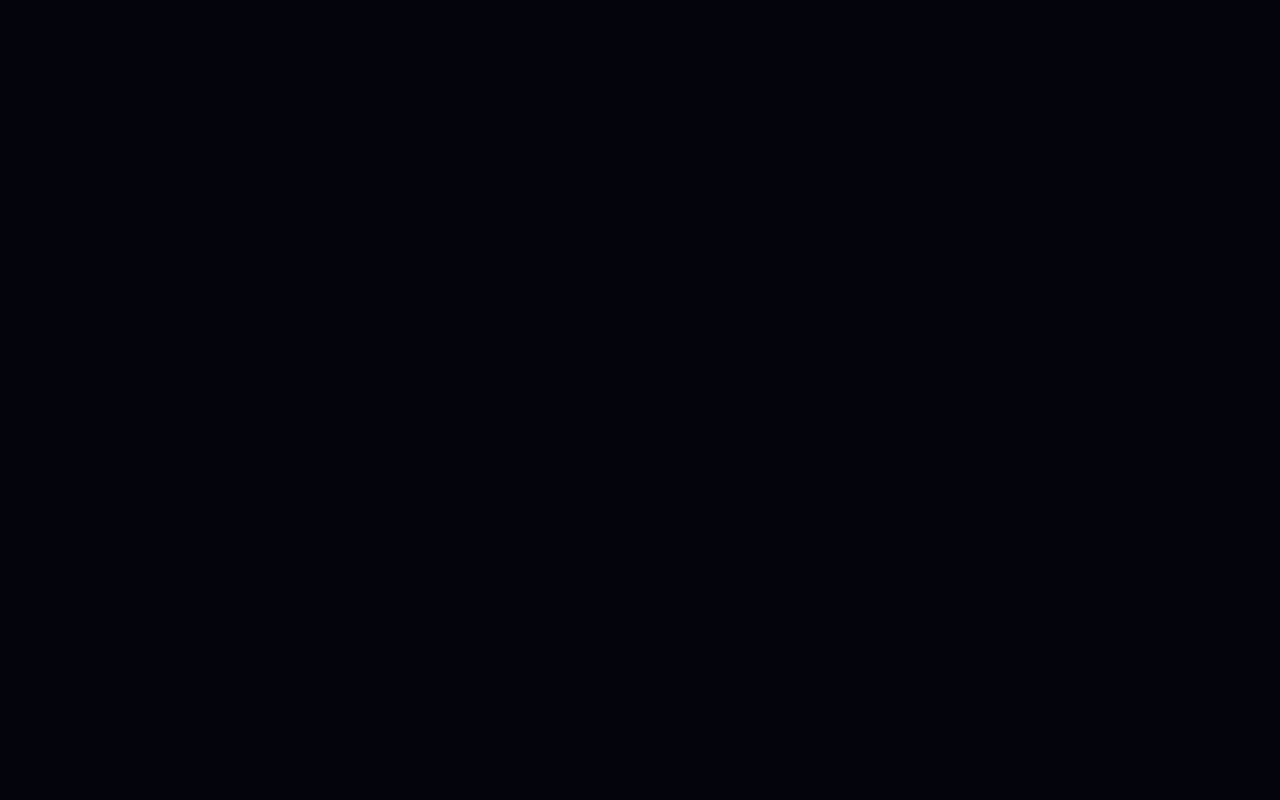
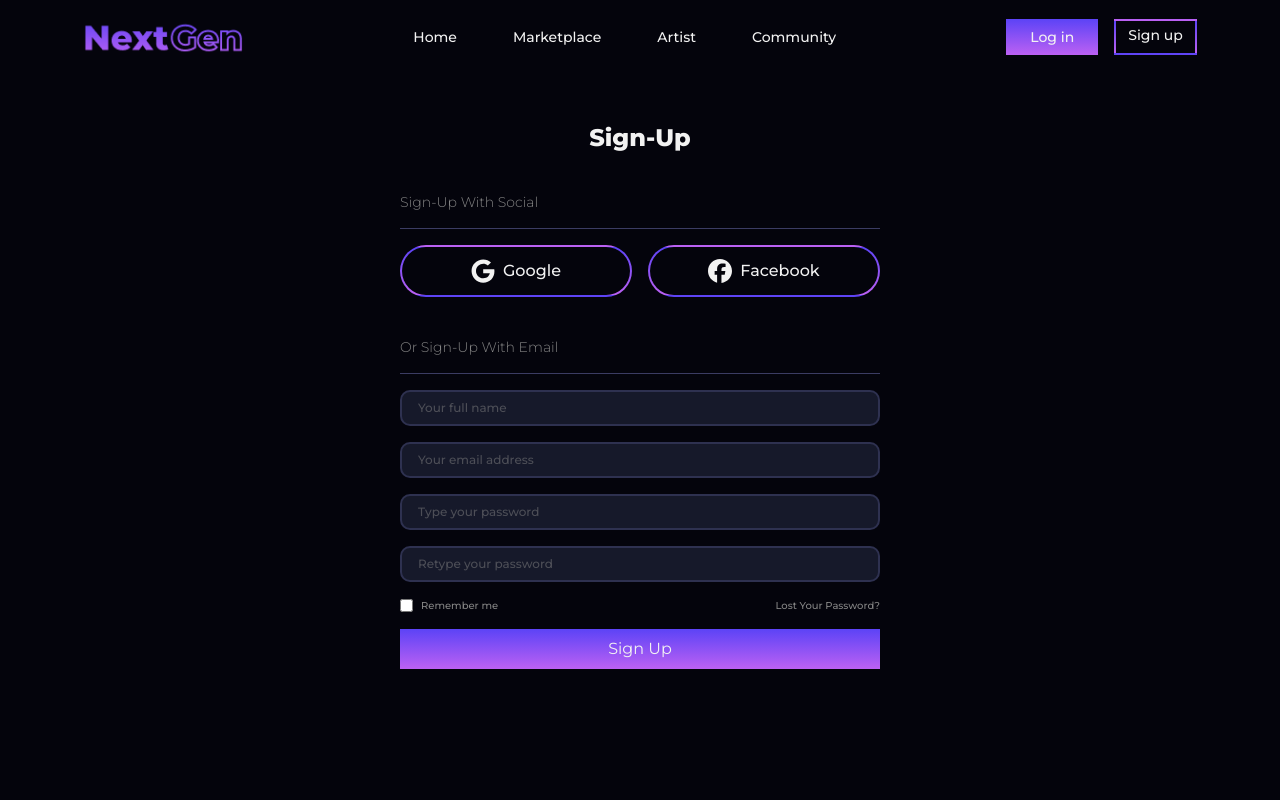
Before and after one commit to codimaniac/NextGen-NFT-Marketplace, a React (Vite) app: page /signup in a window 1280 px wide. Before the commit this address had no page. Shown: the top 800 px of the page. Built offline with nearby package versions, Linux system fonts and the light colour scheme.

Commit message:
Completed Login and Sign-Up pages

```diff
--- a/index.html
+++ b/index.html
@@ -19,7 +19,9 @@
     <meta name="twitter:title" content="NextGen NFT Marketplace" />
     <meta name="twitter:description" content="Discover, buy, and sell unique digital assets on the NextGen NFT Marketplace." />
     <meta name="twitter:image" content="https://nextgen-nft-marketplace.netlify.app/images/nextgen-nft-marketplace.png" />
-
+    <meta name="twitter:url" content="https://nextgen-nft-marketplace.netlify.app" />
+    <!-- Favicon -->
+    <link rel="icon" href="/images/logo.svg" />
     <title>NextGen NFT Maketplace</title>
   </head>
   <body>
--- a/src/App.jsx
+++ b/src/App.jsx
@@ -1,6 +1,6 @@
 import './App.css'
 import { Routes, Route } from 'react-router-dom'
-import { Homepage } from './pages'
+import { Homepage, Login, Signup } from './pages'
 import { Layout } from './containers'
 
 function App() {
@@ -9,6 +9,8 @@ function App() {
     <Routes>
       <Route element={<Layout />}>
         <Route path='/' element={<Homepage />} />
+        <Route path='/login' element={<Login />} />
+        <Route path='/signup' element={<Signup />} />
       </Route>
     </Routes>
   )
--- a/src/components/button/Button.jsx
+++ b/src/components/button/Button.jsx
@@ -1,5 +1,3 @@
-import './button.css'
-
 const Button = ({children, className}) => {
   return (
     <button className={`pt-[8px] pb-[8px] pl-[24px] pr-[24px] cursor-pointer ${className}`}>
--- a/src/components/navbar/NavBar.jsx
+++ b/src/components/navbar/NavBar.jsx
@@ -2,6 +2,7 @@ import { useState } from 'react'
 import Logo from '../../assets/logo.png'
 import Button from '../button/Button'
 import { RiCloseLine, RiMenu3Line } from 'react-icons/ri'
+import { Link } from 'react-router-dom'
 
 const Menu = ({toggle}) => {
   return (
@@ -29,8 +30,8 @@ const NavBar = () => {
             <Menu />
         </ul>
         <div className="hidden flex-row gap-4 lg:flex">
-          <Button className="gradient-lin-bg">Log in</Button>
-          <button className="border-2 border-transparent gradient-lin-bg bg-clip-border cursor-pointer"><div className="bg-[var(--primary-color)] w-full h-full pt-[8px] pb-[8px] pl-[24px] pr-[24px] md:pt-[4px] md:pb-[4px] md:pl-[12px] md:pr-[12px]">Sign up</div></button>
+          <Button className="gradient-lin-bg"><Link to="/login">Log in</Link></Button>
+          <button className="border-2 border-transparent gradient-lin-bg bg-clip-border cursor-pointer"><div className="bg-[var(--primary-color)] w-full h-full pt-[8px] pb-[8px] pl-[24px] pr-[24px] md:pt-[4px] md:pb-[4px] md:pl-[12px] md:pr-[12px]"><Link to="/signup">Sign up</Link></div></button>
         </div>
         <div className="text-2xl lg:hidden" onClick={toggleNav}>
           {isNavOpen ? <RiCloseLine size={30}/> : <RiMenu3Line size={30}/>}
--- a/src/containers/footer/Footer.jsx
+++ b/src/containers/footer/Footer.jsx
@@ -7,7 +7,7 @@ import Youtube from "../../assets/Youtube.svg"
 
 const Footer = () => {
   return (
-    <div className="flex flex-col gap-4">
+    <div className="flex flex-col gap-4 mt-30">
         <div className="flex flex-col gap-8 section__margin lg:flex-row lg:gap-20">
             <div className="flex flex-col gap-2 flex-2">
                 <img src={Logo} alt="Logo" className='w-28 h-auto md:w-[7rem] xl:w-[10rem]' />
--- /dev/null
+++ b/src/pages/Login.jsx
@@ -0,0 +1,34 @@
+import { FaFacebook, FaGoogle } from "react-icons/fa6"
+import { Button } from '../components'
+
+const Login = () => {
+  return (
+    <div className="flex justify-center section__margin !mt-16 text-[#848484]">
+        <div className="items-center w-100 lg:w-120">
+            <h1 className="text-center text-2xl font-extrabold leading-[121%] text-[var(--light-color)]">Login</h1>
+            <p className="text-sm text-left font-light w-full mt-10">Login With Social</p>
+            <hr className="border-[#535488b3] mt-4"/>
+            <div className="flex items-center gap-4 mt-4 text-[var(--light-color)]">
+                <button className="flex items-center justify-center flex-1 border-2 border-transparent gradient-lin-bg bg-clip-border cursor-pointer rounded-4xl"><div className="flex items-center justify-center bg-[var(--primary-color)] w-full h-full py-[8px] px-[24px] md:py-3 md:px-[12px] rounded-4xl"><span className="flex items-center gap-2"><FaGoogle size={24}/> Google</span></div></button>
+                <button className="flex items-center justify-center flex-1 border-2 border-transparent gradient-lin-bg bg-clip-border cursor-pointer rounded-4xl"><div className="flex items-center justify-center bg-[var(--primary-color)] w-full h-full py-[8px] px-[24px] md:py-3 md:px-[12px] rounded-4xl"><span className="flex items-center gap-2"><FaFacebook size={24}/> Facebook</span></div></button>
+            </div>
+            <p className="text-sm text-left font-light w-full mt-10">Or Login With Email</p>
+            <hr className="border-[#535488b3] mt-4"/>
+            <form className="flex flex-col gap-4 mt-4">
+              <input type="email" name="email" id="email" placeholder="Your Email Address" className=" bg-[#16192a] border-2 border-[#2e3150] rounded-[10px] px-4 py-2 w-full text-xs"/>
+              <input type="password" name="password" id="password" placeholder="Type Your Password" className=" bg-[#16192a] border-2 border-[#2e3150] rounded-[10px] px-4 py-2 w-full text-xs"/>
+              <div className="flex items-center justify-between">
+                <span className="flex items-center gap-2 text-[10px]">
+                  <input type="checkbox" name="remember__me" id="remember__me" className="bg-transparent"/>
+                  Remember me
+                </span>
+                <span className="text-[10px]">Lost Your Password?</span>
+              </div>
+            </form>
+            <Button className="gradient-lin-bg w-full mt-4 text-[var(--light-color)] font-normal">Login</Button>
+        </div>
+    </div>
+  )
+}
+
+export default Login
--- /dev/null
+++ b/src/pages/Signup.jsx
@@ -0,0 +1,36 @@
+import { FaFacebook, FaGoogle } from "react-icons/fa6"
+import { Button } from '../components'
+
+const Signup = () => {
+  return (
+    <div className="flex justify-center section__margin !mt-16 text-[#848484]">
+        <div className="items-center w-100 lg:w-120">
+            <h1 className="text-center text-2xl font-extrabold leading-[121%] text-[var(--light-color)]">Sign-Up</h1>
+            <p className="text-sm text-left font-light w-full mt-10">Sign-Up With Social</p>
+            <hr className="border-[#535488b3] mt-4"/>
+            <div className="flex items-center gap-4 mt-4 text-[var(--light-color)]">
+                <button className="flex items-center justify-center flex-1 border-2 border-transparent gradient-lin-bg bg-clip-border cursor-pointer rounded-4xl"><div className="flex items-center justify-center bg-[var(--primary-color)] w-full h-full py-[8px] px-[24px] md:py-3 md:px-[12px] rounded-4xl"><span className="flex items-center gap-2"><FaGoogle size={24}/> Google</span></div></button>
+                <button className="flex items-center justify-center flex-1 border-2 border-transparent gradient-lin-bg bg-clip-border cursor-pointer rounded-4xl"><div className="flex items-center justify-center bg-[var(--primary-color)] w-full h-full py-[8px] px-[24px] md:py-3 md:px-[12px] rounded-4xl"><span className="flex items-center gap-2"><FaFacebook size={24}/> Facebook</span></div></button>
+            </div>
+            <p className="text-sm text-left font-light w-full mt-10">Or Sign-Up With Email</p>
+            <hr className="border-[#535488b3] mt-4"/>
+            <form className="flex flex-col gap-4 mt-4">
+              <input type="text" name="fullname" id="fullname" placeholder="Your full name" className=" bg-[#16192a] border-2 border-[#2e3150] rounded-[10px] px-4 py-2 w-full text-xs"/>
+              <input type="email" name="email" id="email" placeholder="Your email address" className=" bg-[#16192a] border-2 border-[#2e3150] rounded-[10px] px-4 py-2 w-full text-xs"/>
+              <input type="password" name="password" id="password" placeholder="Type your password" className=" bg-[#16192a] border-2 border-[#2e3150] rounded-[10px] px-4 py-2 w-full text-xs"/>
+              <input type="password" name="password" id="password" placeholder="Retype your password" className=" bg-[#16192a] border-2 border-[#2e3150] rounded-[10px] px-4 py-2 w-full text-xs"/>
+              <div className="flex items-center justify-between">
+                <span className="flex items-center gap-2 text-[10px]">
+                  <input type="checkbox" name="remember__me" id="remember__me" className="bg-transparent"/>
+                  Remember me
+                </span>
+                <span className="text-[10px]">Lost Your Password?</span>
+              </div>
+            </form>
+            <Button className="gradient-lin-bg w-full mt-4 text-[var(--light-color)] font-normal">Sign Up</Button>
+        </div>
+    </div>
+  )
+}
+
+export default Signup
--- a/src/pages/index.js
+++ b/src/pages/index.js
@@ -1 +1,3 @@
 export {default as Homepage} from './Homepage'
+export {default as Signup} from './Signup'
+export {default as Login} from './Login'
```
Also changed, not shown: src/components/button/button.css (deleted).
